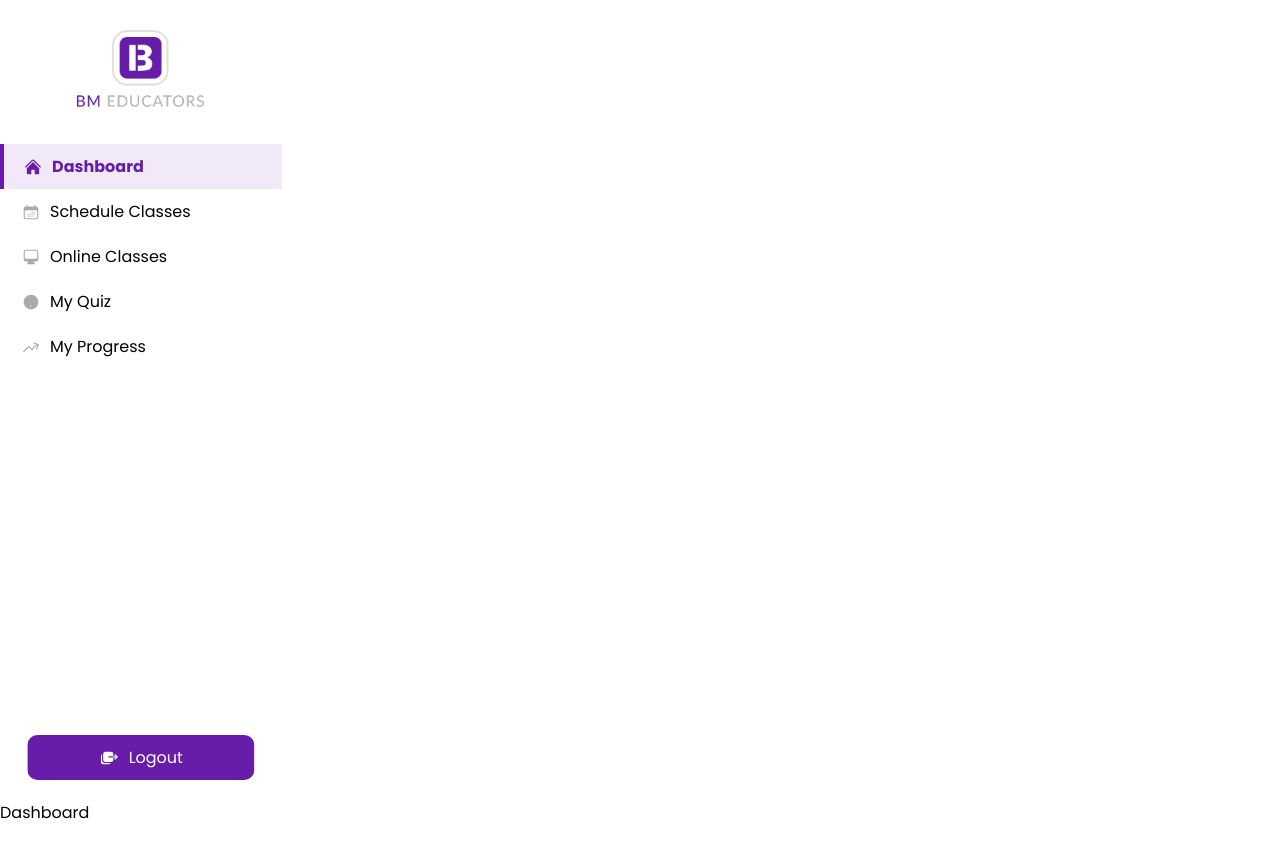
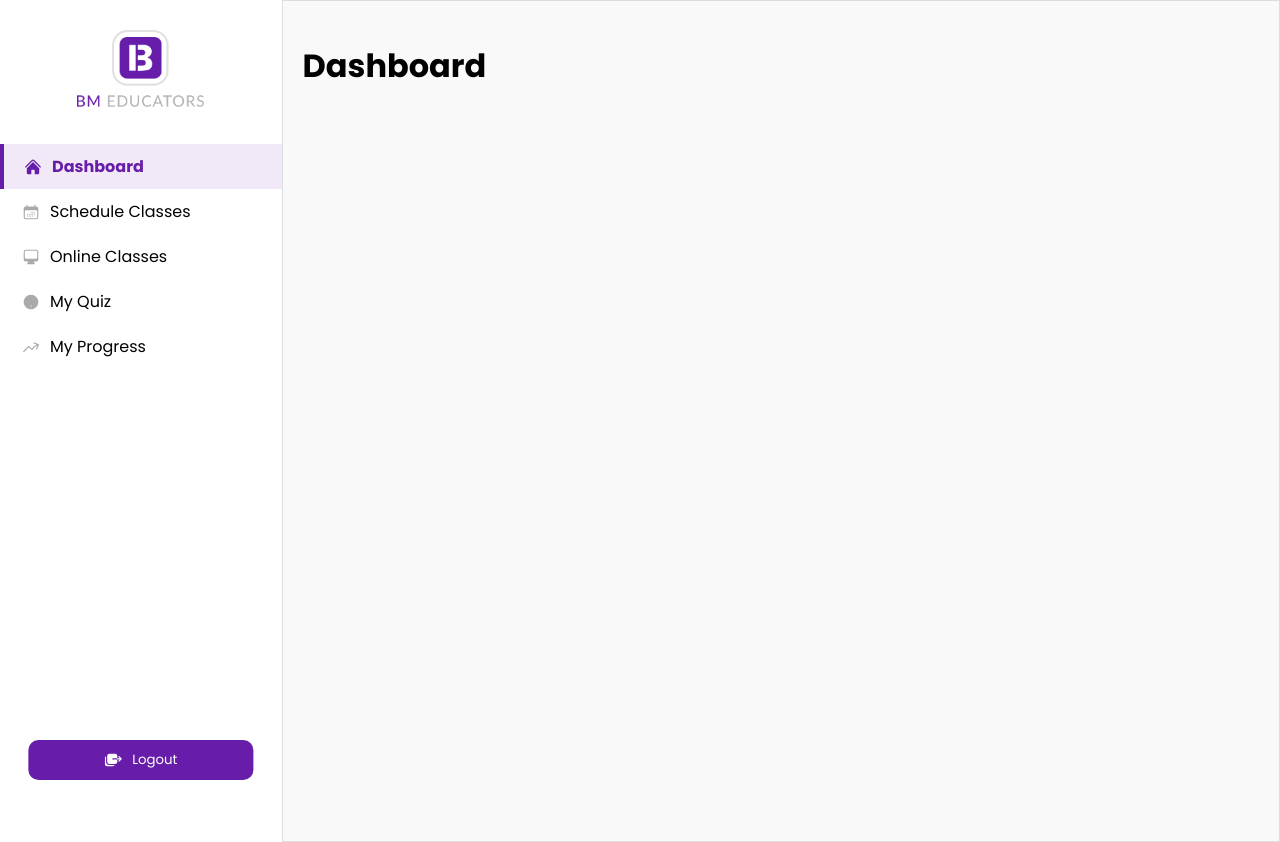
Before and after one commit to abdul-rehman729/bm-educators1, a React (Create React App) app: page / in a window 1280 px wide. Both pictures are taken after typing "name@example.com", "Sample123" into the empty fields and a click on the button "Login". Built offline with nearby package versions, Linux system fonts and the light colour scheme.

Commit message:
Login - Signup - Logout > Done

```diff
--- a/src/App.js
+++ b/src/App.js
@@ -13,15 +13,27 @@ import RevisionPage from "./components/tabContents/QuizContent/RevisionPage";
 import TestPage from "./components/tabContents/QuizContent/TestPage";
 import PracticePage from "./components/tabContents/QuizContent/PracticePage";
 import Login from "./components/login/login";
-import { useState } from "react";
+import { useState, useEffect } from "react";
 
 function App() {
 
   const [isLogin, setIsLogin] = useState(false);
 
+  useEffect(() => {
+    const storedLoginState = localStorage.getItem("isLogin");
+    if (storedLoginState === "true") {
+      setIsLogin(true);
+    }
+  }, []);
+
+  useEffect(() => {
+    localStorage.setItem("isLogin", isLogin);
+  }, [isLogin]);
+
   return (
+    <div className={isLogin ? "bm-main" : ""}>
       <Router>
-      {isLogin ? <Tabs /> : null} {/* Show Tabs if logged in */}
+        {isLogin ? <Tabs setIsLogin={setIsLogin} /> : null} {/* Show Tabs if logged in */}
 
         <Routes>
           {/* Show Login Route when not logged in */}
@@ -30,7 +42,7 @@ function App() {
           ) : (
             <>
               {/* Dashboard and Protected Routes when logged in */}
-            <Route path="/" element={<div>Dashboard</div>} />
+              <Route path="/" element={<div className="tab-content"><h1>Dashboard</h1></div>} />
               <Route path="/schedule-classes" element={<ScheduleClasses />} />
               <Route path="/online-classes" element={<OnlineCourses />} />
               <Route path="/quizzes" element={<Chapter />} />
@@ -63,6 +75,7 @@ function App() {
           )}
         </Routes>
       </Router>
+    </div>
   );
 }
 
--- a/src/components/login/login.jsx
+++ b/src/components/login/login.jsx
@@ -15,9 +15,10 @@ function Login({ setIsLogin }) {
     setIsSignupForm(false);
   };
 
-  const handleIsLogin = ()=>{
+  const handleIsLogin = () => {
     setIsLogin(true);
-  }
+    localStorage.setItem("isLogin", true);
+  };
 
   return (
     <>
@@ -30,15 +31,11 @@ function Login({ setIsLogin }) {
               <h1>Login</h1>
               <p>
                 Don't have an account?{" "}
-                <button
-                  onClick={handleSignupForm}
-                >
-                  Sign up
-                </button>
+                <button onClick={handleSignupForm}>Sign up</button>
               </p>
             </div>
 
-            <form action="#" className="login-form">
+            <form action="#" className="login-form" autoComplete="off">
               <div className="field">
                 <label htmlFor="email">Email</label>
                 <input type="email" id="email" placeholder="Enter your email" />
@@ -53,7 +50,9 @@ function Login({ setIsLogin }) {
                 />
               </div>
 
-              <button type="submit" onClick={handleIsLogin}>Login</button>
+              <button type="submit" onClick={handleIsLogin}>
+                Login
+              </button>
             </form>
           </div>
         </div>
@@ -67,7 +66,8 @@ function Login({ setIsLogin }) {
             <div className="heading">
               <h1>Sign up</h1>
               <p>
-                Already have an account? <button onClick={handleLoginForm}>Login</button>
+                Already have an account?{" "}
+                <button onClick={handleLoginForm}>Login</button>
               </p>
             </div>
 
@@ -105,7 +105,9 @@ function Login({ setIsLogin }) {
                 />
               </div>
 
-              <button type="submit" onClick={handleIsLogin}>Sign up</button>
+              <button type="submit" onClick={handleIsLogin}>
+                Sign up
+              </button>
             </form>
           </div>
         </div>
--- a/src/components/tabContents/QuizContent/RevisionPage.jsx
+++ b/src/components/tabContents/QuizContent/RevisionPage.jsx
@@ -1,6 +1,7 @@
 import React, { useEffect } from "react";
 import { useNavigate, useParams } from "react-router-dom";
 import { useStopwatch } from "react-timer-hook";
+import { ReactComponent as LangIcon } from "../../../assets/language.svg";
 
 const RevisionPage = ({ data }) => {
   const { chapterSlug } = useParams();
@@ -37,24 +38,36 @@ const RevisionPage = ({ data }) => {
 
   return (
     <section className="quizPageContent revisionPageContent">
-      <div className="headingTimer">
+      <div className="header">
         <h1 className="heading">{chapterName} - Revision</h1>
-        <h1 className="timer">
-          Timer:{" "}
-          <span>
-          {hours < 10 ? `0${hours}` :hours}:{minutes < 10 ? `0${minutes}`: minutes}:{seconds < 10 ? `0${seconds}` : seconds}
-          </span>
-        </h1>
+        <div className="timerLang">
+          <h1 className="timer">
+            Time: {hours < 10 ? `0${hours}` : hours}:
+            {minutes < 10 ? `0${minutes}` : minutes}:
+            {seconds < 10 ? `0${seconds}` : seconds}
+          </h1>
+
+          <div className="langBtn">
+            <LangIcon />
+          </div>
+        </div>
       </div>
       {quizArray.map((quiz, index) => (
         <div key={index} className="bm-question">
-          <h4>Q: {quiz.question}</h4>
-          <p><b>Ans:</b> {quiz.answer}</p>
+          <h4>
+            Q#{index + 1}: {quiz.question}
+          </h4>
+          <p>
+            <b>Ans:</b> {quiz.answer}
+          </p>
         </div>
       ))}
 
       {/* Navigate back to the quizzes for the current course */}
-      <button className="submitBtn" onClick={() => navigate(`/quizzes/${courseSlug}`)}>
+      <button
+        className="submitBtn"
+        onClick={() => navigate(`/quizzes/${courseSlug}`)}
+      >
         Revision Completed
       </button>
     </section>
--- a/src/components/tabContents/Quizzes.jsx
+++ b/src/components/tabContents/Quizzes.jsx
@@ -4,7 +4,7 @@ import QuizOptionsPopup from "./QuizOptionsPopup";
 import { TimerContext } from "../../Context/TimerContext";
 import { faArrowLeft } from "@fortawesome/free-solid-svg-icons";
 import { FontAwesomeIcon } from "@fortawesome/react-fontawesome";
-import {ReactComponent as ChapterIcon} from "../../assets/chapter.svg"
+import { ReactComponent as ChapterIcon } from "../../assets/chapter.svg";
 
 function Quizes({ courses }) {
   const { courseSlug } = useParams();
@@ -14,8 +14,6 @@ function Quizes({ courses }) {
   // State to handle the popup
   const [isPopupOpen, setIsPopupOpen] = useState(false);
   const [selectedChapterSlug, setSelectedChapterSlug] = useState(null);
-  const {resetTimerOnly } = useContext(TimerContext);
-
 
   const handleChapterClick = (chapterSlug) => {
     // Store the selected chapter and open the popup
@@ -33,15 +31,10 @@ function Quizes({ courses }) {
     navigate(`/quizzes/${selectedChapterSlug}/${option}`);
   };
 
-  // Reset timer if a user moves to another quiz
-  useEffect(() => {
-    resetTimerOnly();
-  }, [resetTimerOnly]);
-
   return (
     <div className="bm-chapters tab-content">
       <h1 className="heading">
-        <button className="backButton"  onClick={() => navigate('/quizzes')}>
+        <button className="backButton" onClick={() => navigate("/quizzes")}>
           <FontAwesomeIcon icon={faArrowLeft} />
         </button>
         Chapters - {selectedCourse.course}
@@ -49,7 +42,9 @@ function Quizes({ courses }) {
       <ul className="bm-chapters-list">
         {selectedCourse.chapters.map((chapter, index) => (
           <li key={index} onClick={() => handleChapterClick(chapter.slug)}>
-            <span><ChapterIcon/> Quiz #{index + 1}</span>
+            <span>
+              <ChapterIcon /> Quiz #{index + 1}
+            </span>
             <p>{chapter.chapter}</p>
           </li>
         ))}
--- a/src/components/tabContents/scheduleClasses.jsx
+++ b/src/components/tabContents/scheduleClasses.jsx
@@ -1,11 +1,11 @@
-import React from 'react'
+import React from "react";
 
 function scheduleClasses() {
   return (
-    <div className='bm-schedule-classes'>
-
+    <div className="bm-schedule-classes tab-content">
+      <h1>Scheduled Classes</h1>
     </div>
-  )
+  );
 }
 
-export default scheduleClasses
+export default scheduleClasses;
--- a/src/components/tabs.jsx
+++ b/src/components/tabs.jsx
@@ -9,7 +9,7 @@ import { ReactComponent as LogoutIcon } from "../assets/logout.svg";
 import { useNavigate, useLocation } from "react-router-dom"; // Import useNavigate and useLocation
 import "../custom.css";
 
-function Tabs() {
+function Tabs({ setIsLogin }) {
   const navigate = useNavigate(); // Initialize useNavigate for navigation
   const location = useLocation(); // Get the current location (URL)
 
@@ -35,8 +35,13 @@ function Tabs() {
     navigate(path); // Navigate to the corresponding route
   };
 
+  const handleLogout = () => {
+    setIsLogin(false);
+    localStorage.setItem("isLogin", false);
+    navigate("/");
+  };
+
   return (
-    <div className="bm-main">
     <div className="bm-tabs-container">
       <div className="bm-tabs-header">
         <div className="bm-logo">
@@ -79,11 +84,10 @@ function Tabs() {
           <ProgressIcon />
           My Progress
         </div>
-          <div className="tab bm-logout">
+        <button className="tab bm-logout" onClick={handleLogout}>
           <LogoutIcon />
           Logout
-          </div>
-        </div>
+        </button>
       </div>
     </div>
   );
--- a/src/custom.css
+++ b/src/custom.css
@@ -9,7 +9,7 @@ body {
   font-family: "Poppins", "Arial";
 }
 
-.bm-login{
+.bm-login {
   height: 100vh;
   width: 100%;
   display: flex;
@@ -17,68 +17,68 @@ body {
   align-items: center;
 }
 
-.bm-login .login-box{
+.bm-login .login-box {
   padding: 20px;
   border-radius: 10px;
   box-shadow: 0px 0px 10px 1px #ccc;
   width: 400px;
 }
 
-.bm-login .login-box .logo{
+.bm-login .login-box .logo {
   width: 220px;
 }
 
-.bm-login .login-box .heading{
+.bm-login .login-box .heading {
   margin: 20px 0px;
 }
 
-.bm-login .login-box .heading h1{
+.bm-login .login-box .heading h1 {
   margin: 0;
   font-size: 45px;
 }
 
-.bm-login .login-box .heading p{
+.bm-login .login-box .heading p {
   margin: 0;
   font-size: 12px;
   color: #aaa;
 }
 
-.bm-login .login-box .heading p button{
+.bm-login .login-box .heading p button {
   padding: 0;
   background: transparent;
   border: none;
   font-size: 12px;
-  font-family: 'Poppins';
+  font-family: "Poppins";
   font-weight: 600;
   text-decoration: underline;
   color: #671da9;
   cursor: pointer;
 }
 
-.bm-login .login-box .login-form{
+.bm-login .login-box .login-form {
   display: flex;
   flex-direction: column;
   gap: 10px;
 }
 
-.bm-login .login-box .login-form .field{
+.bm-login .login-box .login-form .field {
   display: flex;
   flex-direction: column;
   gap: 5px;
 }
 
-.bm-login .login-box .login-form .field-row{
+.bm-login .login-box .login-form .field-row {
   display: grid;
   grid-template-columns: 48% 48%;
   justify-content: space-between;
 }
 
-.bm-login .login-box .login-form .field label{
+.bm-login .login-box .login-form .field label {
   font-size: 14px;
   font-weight: 600;
 }
 
-.bm-login .login-box .login-form .field input{
+.bm-login .login-box .login-form .field input {
   border: none;
   background-color: #eee;
   padding: 12px 16px;
@@ -86,11 +86,11 @@ body {
   font-family: "Poppins";
 }
 
-.bm-login .login-box .login-form .field input:focus{
+.bm-login .login-box .login-form .field input:focus {
   outline: 2px solid #ccc;
 }
 
-.bm-login .login-box .login-form button[type='submit']{
+.bm-login .login-box .login-form button[type="submit"] {
   padding: 12px 16px;
   margin-top: 10px;
   border: none;
@@ -104,7 +104,7 @@ body {
   transition: 0.3s all;
 }
 
-.bm-login .login-box .login-form button[type='submit']:hover{
+.bm-login .login-box .login-form button[type="submit"]:hover {
   box-shadow: 0px 0px 10px 1px #671da9;
 }
 
@@ -160,7 +160,7 @@ body {
   background-color: #f9f9f9;
   border: 1px solid #ddd;
   position: relative;
-  height: 100vh;
+  min-height: 100vh;
 }
 
 .bm-tab-content {
@@ -178,6 +178,7 @@ body {
 }
 
 .tab.bm-logout {
+  border: none;
   position: absolute;
   padding: 10px 0px;
   width: 80%;
@@ -191,6 +192,7 @@ body {
   transition: 0.3s all ease;
   color: #fff;
 }
+
 .quiz-buttons {
   display: flex;
   gap: 2rem;
@@ -198,8 +200,7 @@ body {
 }
 
 .tab.bm-logout:hover {
-  background-color: #671da9;
-  box-shadow: 0px 0px 10px 1px #ccc;
+  box-shadow: 0px 0px 10px 1px #671da9;
 }
 
 .tab.bm-logout svg {
@@ -743,6 +744,7 @@ h1.heading svg {
   background-color: #1da923;
   cursor: pointer;
   transition: 0.3s all;
+  margin: 10px;
 }
 
 .quizPageContent button.submitBtn:hover {
```
Also changed, not shown: src/components/tabContents/onlineCourses.jsx (+13 -13 lines). Lines whose indentation alone changed are shown as unchanged.
